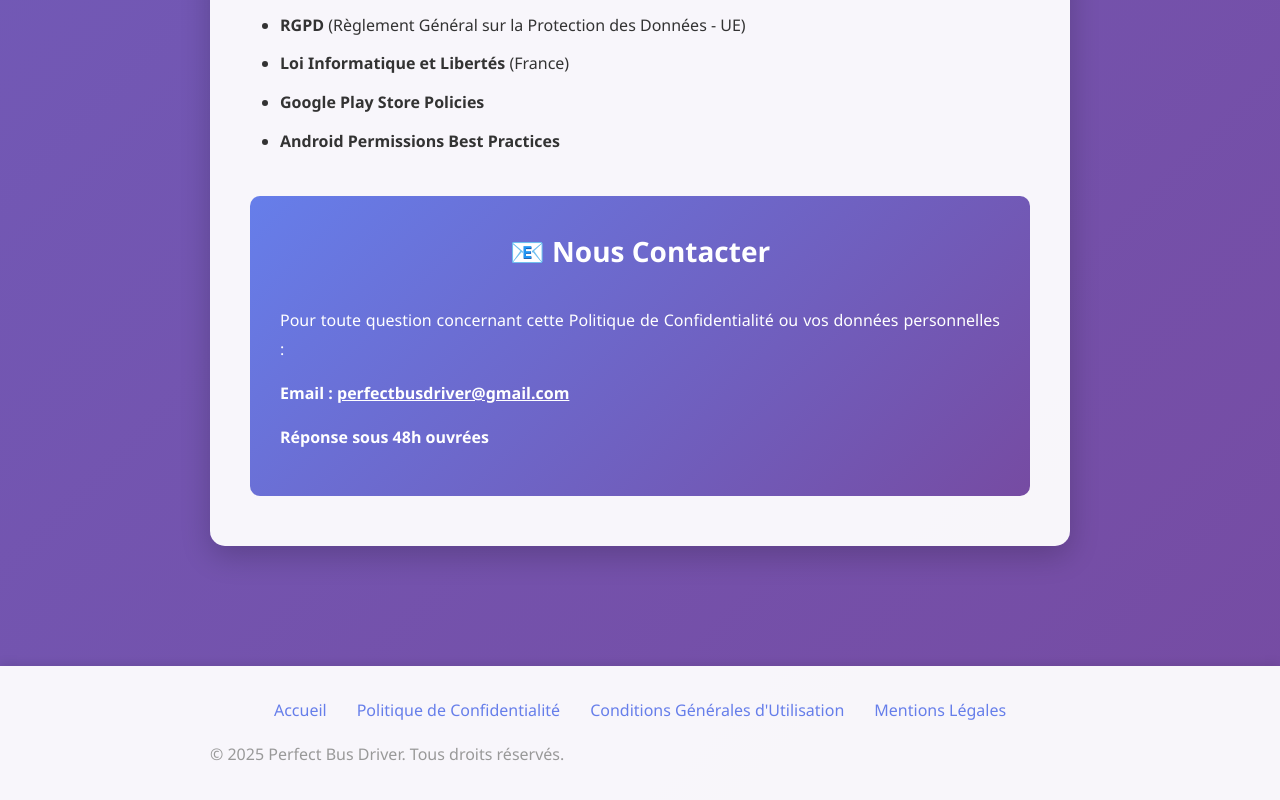
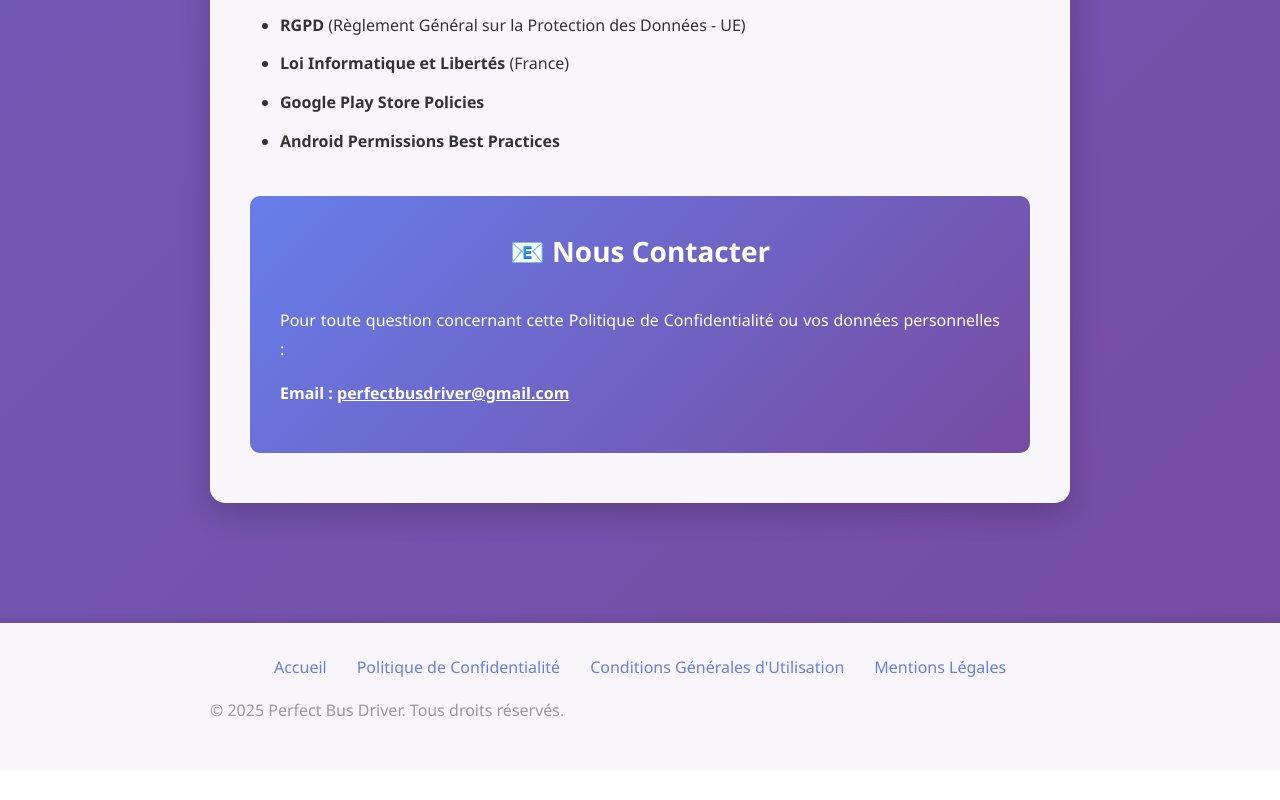
Before and after one commit to PerfectBusDriver/perfectbusdriver-website, a plain HTML site: page privacy.html in a window 1280 px wide. Shown: the part 5814-6614 px from the top of the page. After the commit the page ends 6584 px from the top, so only its background shows below. Drawn offline with Linux system fonts and the light colour scheme.

Commit message:
Update privacy.html

```diff
--- a/privacy.html
+++ b/privacy.html
@@ -410,7 +410,7 @@
                     <strong>Email :</strong> <a href="mailto:perfectbusdriver@gmail.com">perfectbusdriver@gmail.com</a>
                 </p>
                 <p style="margin-top: 10px;">
-                    <strong>Réponse sous 48h ouvrées</strong>
+                    <strong></strong>
                 </p>
             </div>
         </div>
```
